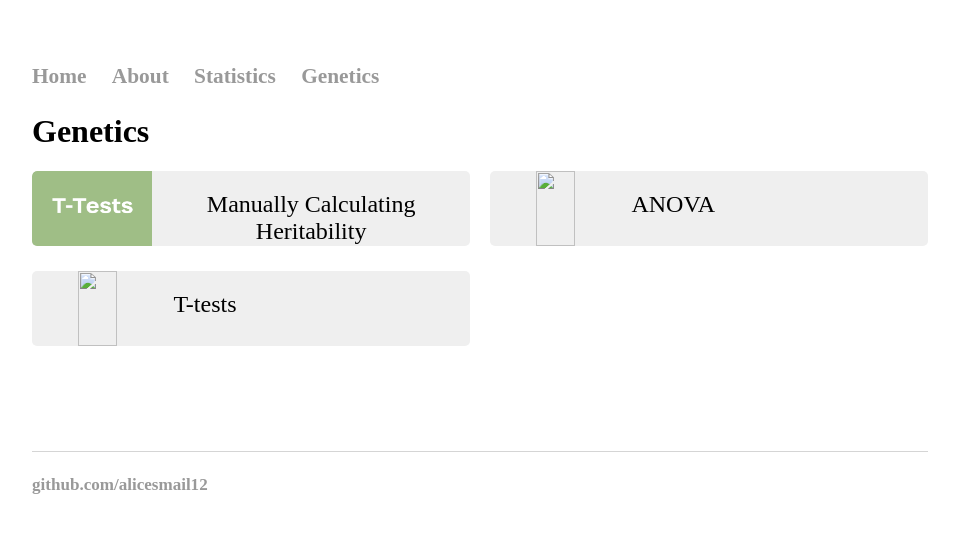
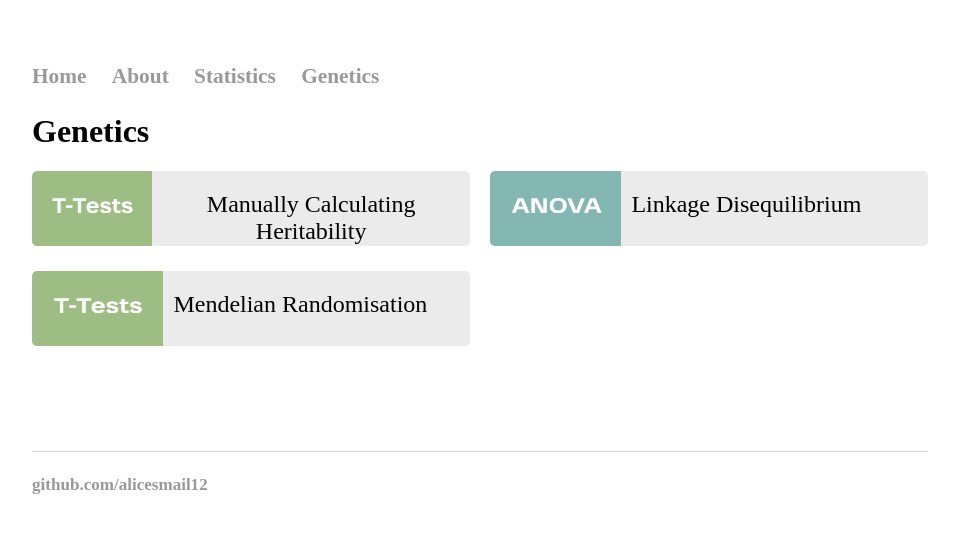
Before and after one commit to alicesmail12/alicesmail12.github.io, a Jekyll site: the page built from Genetics/index.html, in a window 1280 px wide. Shown: the top 533 px of the page, without its empty margins (160-1119 px from the left). Built offline with Jekyll 4.4.1, drawn with Linux system fonts in a browser that asks for light colours; some web fonts are replaced.

Commit message:
Update index.html

```diff
--- a/Genetics/index.html
+++ b/Genetics/index.html
@@ -36,11 +36,12 @@
     width: 100%;
     height: 75px;
     text-align: center;
+    background: #ebebeb;
 
 }
 
 .button:hover{
-    background: #ebebeb;
+    background: #9ab980;
     color: white;
 }
 
@@ -60,15 +61,15 @@
             </button>
         </div>
         <div class="grid-item">
-            <button type="button" class="button">
-                <img class="imagefit" src='buttons-02.png'/>
-                <buttontext>ANOVA</buttontext>
+            <button type="button" class="button" href=https://alicesmail12.github.io/Statistics/Linkage-Disequilibrium>
+                <img class="imagefit" src='images/buttons-02.png'/>
+                <buttontext>Linkage Disequilibrium</buttontext>
             </button>
         </div>
         <div class="grid-item">
-            <button type="button" class="button">
-                <img class="imagefit" src='buttons-01.png'/>
-                <buttontext>T-tests</buttontext>
+            <button type="button" class="button" href=https://alicesmail12.github.io/Statistics/Mendelian-Randomisation>
+                <img class="imagefit" src='images/buttons-01.png'/>
+                <buttontext>Mendelian Randomisation</buttontext>
             </button>
         </div>
 
```
